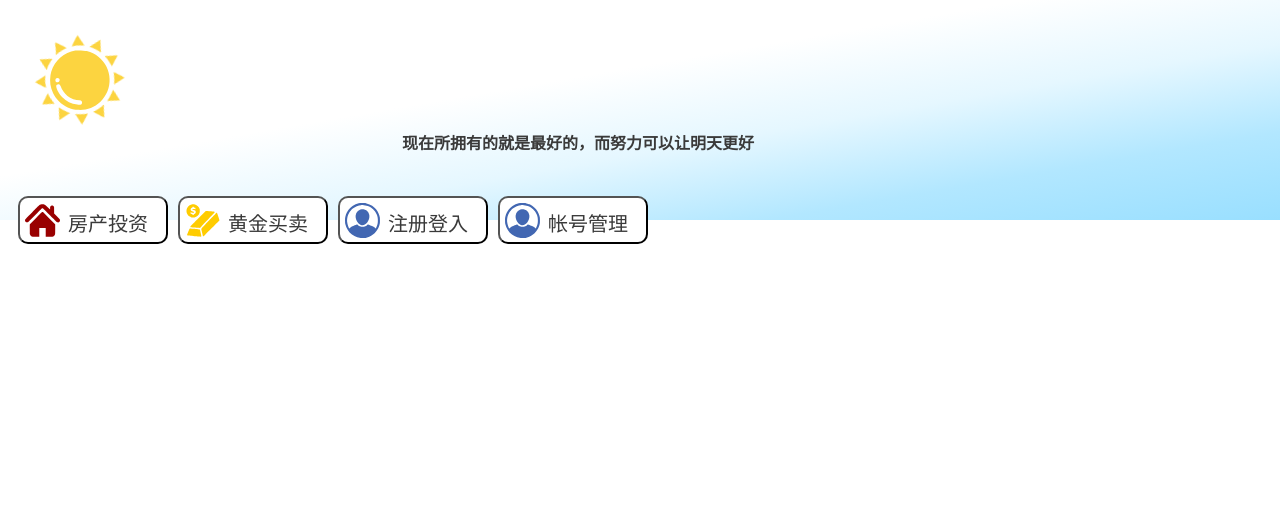
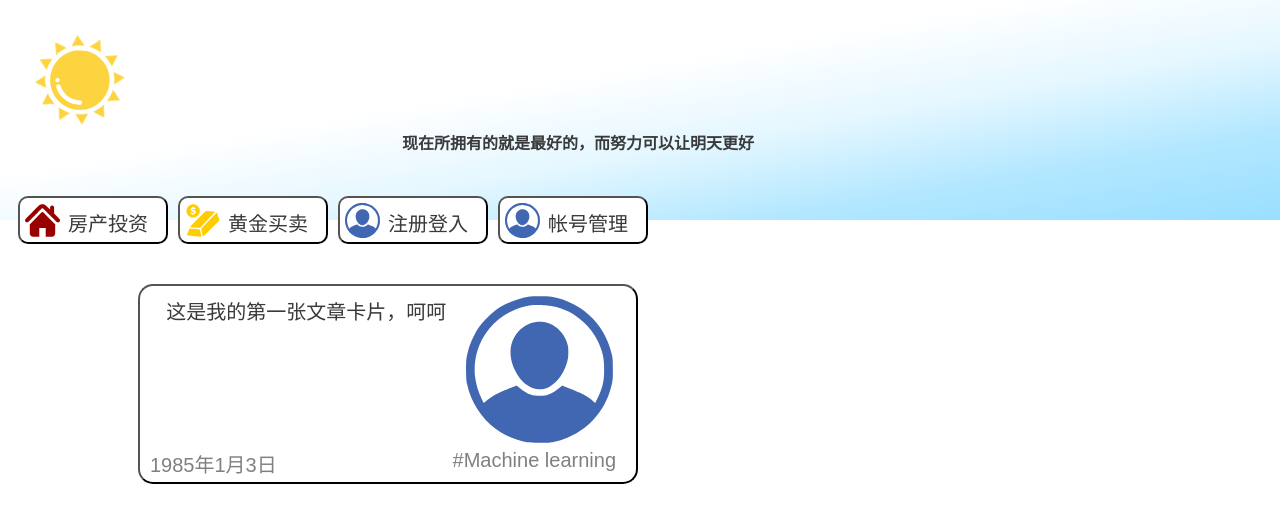
Before and after one commit to shanwu/web, a React (Create React App) app: page / in a window 1280 px wide. Shown: the top 522 px of the page. Built offline with nearby package versions, Linux system fonts and the light colour scheme.

Commit message:
change: add cards

```diff
--- a/package.json
+++ b/package.json
@@ -5,10 +5,15 @@
   "homepage": "https://shanwu.github.io/web",
   "dependencies": {
     "gh-pages": "^2.1.1",
+    "markdown": "^0.5.0",
     "react": "^16.10.2",
     "react-dom": "^16.10.2",
+    "react-markdown": "^5.0.3",
+    "react-mathjax": "^1.0.1",
     "react-router-dom": "^5.1.2",
     "react-scripts": "3.2.0",
+    "remark-gfm": "^1.0.0",
+    "remark-math": "^4.0.0",
     "styled-components": "^4.4.1"
   },
   "scripts": {
--- a/src/App.js
+++ b/src/App.js
@@ -7,6 +7,8 @@ import goldLogo from '../src/image/icon_gold.svg';
 import sunBallLogo from '../src/image/icon_sun_ball.svg';
 import sunFlareLogo from '../src/image/icon_sun_flare.svg';
 import accountLogo from '../src/image/icon_account.svg';
+import ArticleCard from './component/ArticleCard.js';
+
 
 export default class App extends React.Component {
   constructor(props) {
@@ -41,10 +43,11 @@ export default class App extends React.Component {
     // https://www.styled-components.com/docs/api#css
     return (
       <div style={{
-        background: 'transparent',
+        background: 'transparant',
         padding: '10px',
         borderRadius: '10px',
       }}>
+
         <div style={{
           width: '100%',
           height: 220,
@@ -122,8 +125,36 @@ export default class App extends React.Component {
           roundRadius='10px'
           textColor='#3a3a3a'
           onClickListener={() => { this.nextPath('register') }} /> }
+            <div style={{
+                        background: 'transparant',
+                        position: "absolute",
+                        width:'100%',
+                        height:'15%',
+                        left:'10px',
+                        top: '33%',
+                        }}>
+            { <ArticleCard
+            icon={accountLogo}
+            marginLeft='10%'
+            marginRight='10%'
+            marginTop='20px'
+            marginBottom='20px'
+            background='white'
+            position='absolute'
+            text='这是我的第一张文章卡片，呵呵'
+            height='200px'
+            width='500px'
+            roundRadius='15px'
+            textColor='#3a3a3a'
+            onClickListener={() => { this.nextPath('article') }} /> }
+            </div>
+
+
       </div>
     );
   }
 
 }
+// position: 'absolute',
+// marginLeft: '30%',
+// zIndex:999,
--- /dev/null
+++ b/src/article/test.md
@@ -0,0 +1,29 @@
+> 这是我的 Markdown 测试档 dfsf
+
+
+### 主题
+ldkjfskjfk**s**
+
+f`dasf`asf
+fdafdsaf
+
+$\sum_{age = 0}^{max} = Bitter + Sweet$
+
+
+~one~ or ~~two~~ tildes.
+
+| a | b  |  c |  d  |
+| - | :- | -: | :-: |
+
+![](https://i.stack.imgur.com/XlMz0.png?s=64&g=1)
+
+| a | b |
+| - | - |
+
+* Lists
+* [ ] todo
+* [x] done
+
+1. dksjflkds
+2. fdksajfkldja
+3.
--- /dev/null
+++ b/src/component/ArticleCard.js
@@ -0,0 +1,78 @@
+import React from 'react';
+
+export default class ArticleCard extends React.Component {
+    constructor(props) {
+        super(props);
+    }
+
+    render() {
+        return (
+            <button style={{
+                marginTop: this.props.marginTop,
+                marginLeft: this.props.marginLeft,
+                marginBottom: this.props.marginBottom,
+                marginRight: this.props.marginRight,
+                background: this.props.background,
+                position: 'relative',
+                width: this.props.width,
+                height: this.props.height,
+                borderRadius: this.props.roundRadius,
+                paddingTop: 2,
+                paddingBottom: 2,
+                paddingLeft: 4,
+                paddingRight: 4,
+            }} onClick={() => { this.props.onClickListener() }}>
+                <label style={{
+                    color: this.props.textColor,
+                    fontSize: '20px',
+                    position: "absolute",
+                    left: 10,
+                    top: '10px',
+                    width: '63%',
+                    height: '75%',
+                    marginBottom: 10,
+                    marginRight:200,
+                    userSelect: 'none',
+                    display: 'block',
+                    textOverflow: 'ellipsis',
+                    overflow: 'hidden',
+                }}>{this.props.text}</label>
+
+                <img style={{
+                    position: 'absolute',
+                    top: '10px',
+                    left: 325,
+                    width: '30%',
+                    height: '75%',
+                    margin: 0,
+                }} src={this.props.icon} alt="my image" />
+
+                <div style={{
+                        background: 'transparant',
+                        position: "absolute",
+                        width:'100%',
+                        height:'15%',
+                        left:'10px',
+                        top: '83%',
+                        }}>
+                    <label style={{
+                        color: 'gray',
+                        fontSize: '20px',
+                        position: "absolute",
+                        userSelect: 'none',
+                        left:'0px',
+                        background: 'transparent',
+                    }}>1985年1月3日</label>
+                    <label style={{
+                        color: 'gray',
+                        fontSize: '20px',
+                        position: "absolute",
+                        userSelect: 'none',
+                        right:'30px',
+                    }}>#Machine learning</label>
+                </div>
+                </button>
+        );
+    }
+
+}
--- /dev/null
+++ b/src/page/ArticlePage.js
@@ -0,0 +1,33 @@
+import React from 'react';
+import ReactMarkdown from 'react-markdown'
+import MarkdownRender from 'react-markdown'
+import TestMd from '../article/test.md'
+const gfm = require('remark-gfm')
+
+export default class ArticlePage extends React.Component {
+    constructor(props) {
+        super(props)
+        this.state = { md: "" }
+    }
+
+    componentWillMount() {
+        fetch(TestMd)
+          .then((res) => res.text())
+          .then((md) => {
+            this.setState({ md })
+          })
+    }
+
+    render() {
+        let {md} = this.state
+
+        return (
+            <div style={{
+                background:'transparent',
+                marginLeft:'10%'
+            }}>
+                <MarkdownRender plugins={[gfm]}  children={md} />
+            </div>
+            );
+    }
+}
--- a/src/page/GoldPricePage.js
+++ b/src/page/GoldPricePage.js
@@ -7,7 +7,6 @@ export default class GoldPricePage extends React.Component {
 
     render() {
         return (
-            <p>testing~</p>
-        );
+            <iframe width="560" height="315" src="https://www.youtube.com/embed/xxrZjJRyHMU" frameborder="0" allow="accelerometer; autoplay; clipboard-write; encrypted-media; gyroscope; picture-in-picture" allowfullscreen></iframe>        );
     }
 }
--- a/src/routes.js
+++ b/src/routes.js
@@ -2,17 +2,33 @@ import PriceRentalRatioPage from './page/PriceRentalRatioPage';
 import { HashRouter, Route, BrowserRouter as Router } from 'react-router-dom';
 import GoldPricePage from './page/GoldPricePage';
 import RegisterPage from './page/RegisterPage';
+import ArticlePage from './page/ArticlePage';
 import React from 'react';
 import App from './App';
-
+import {
+    useParams
+  } from "react-router-dom";
 const routes = (
     <HashRouter basename='/'>
         <Route exact path="/" component={App} />
         <Route path="/house" component={PriceRentalRatioPage} />
         <Route path="/gold" component={GoldPricePage} />
         <Route path="/register" component={RegisterPage} />
+        <Route path="/article" component={ArticlePage} children={<Child />}/>
 
     </HashRouter>
 );
 
-export default routes;
+function Child() {
+    // We can use the `useParams` hook here to access
+    // the dynamic pieces of the URL.
+    let { id } = useParams();
+
+    return (
+      <div>
+        <h3>ID: {id}</h3>
+      </div>
+    );
+  }
+
+  export default routes;
```
Also changed, not shown: public/191607390561_.pic_hd.jpg (added), 1 other file (tests, documents, lock files or other folders).
